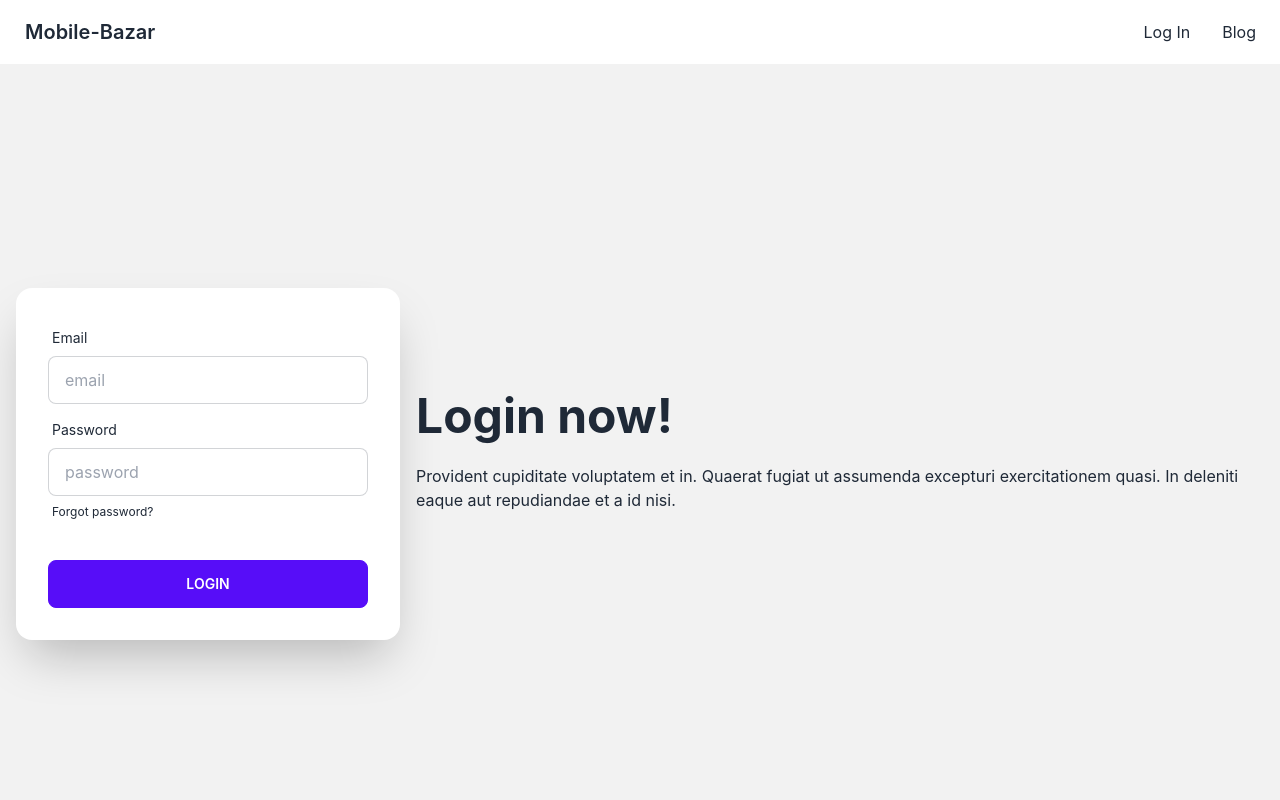
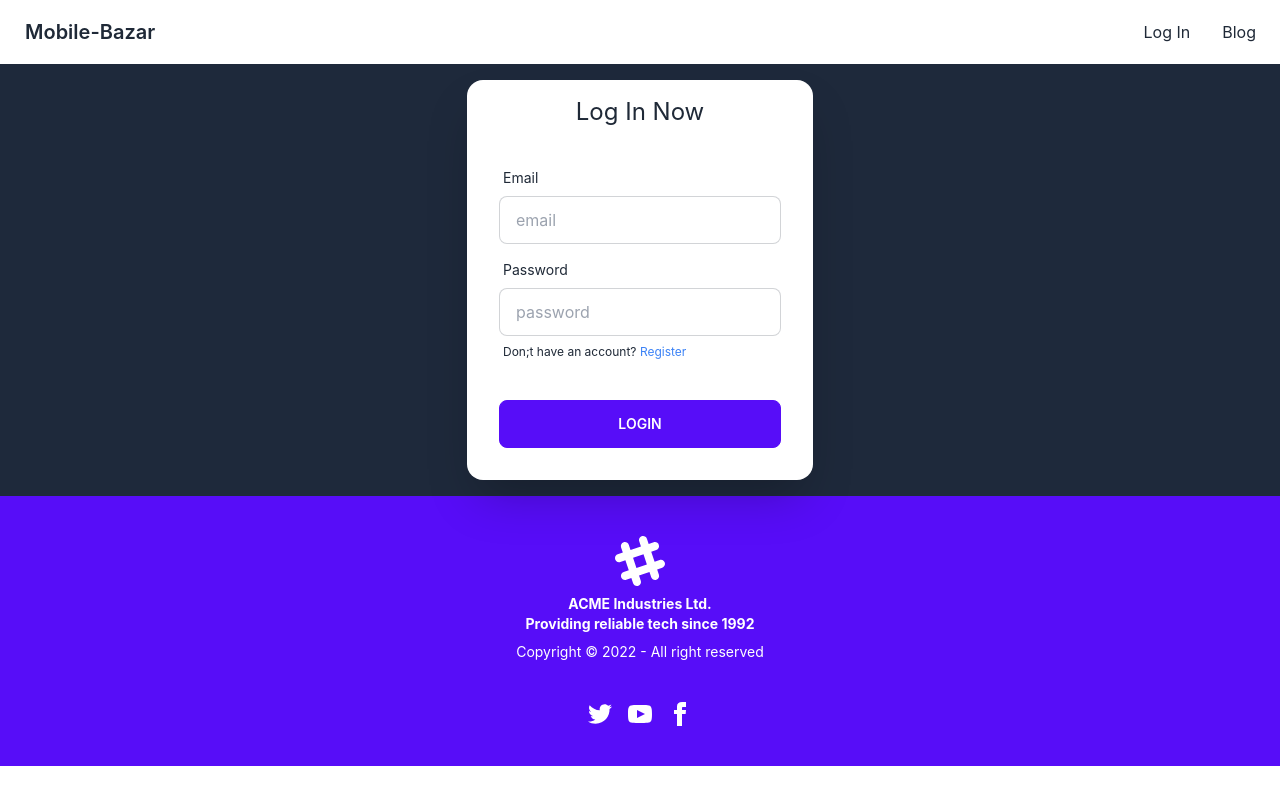
Before and after one commit to AnisurRahman06046/Mobile-Bazar-Client-Side, a React (Create React App) app: page /login in a window 1280 px wide. Shown: the top 800 px of the page. Built offline with nearby package versions, Linux system fonts and the light colour scheme.

Commit message:
login page modified

```diff
--- a/src/Pages/LogIn/LogIn.js
+++ b/src/Pages/LogIn/LogIn.js
@@ -1,19 +1,13 @@
 import React from "react";
+import { Link } from "react-router-dom";
 
 const LogIn = () => {
   return (
     <div>
-      <div className="hero min-h-screen bg-base-200">
+      <div className="hero  bg-slate-800">
         <div className="hero-content flex-col lg:flex-row-reverse">
-          <div className="text-center lg:text-left">
-            <h1 className="text-5xl font-bold">Login now!</h1>
-            <p className="py-6">
-              Provident cupiditate voluptatem et in. Quaerat fugiat ut assumenda
-              excepturi exercitationem quasi. In deleniti eaque aut repudiandae
-              et a id nisi.
-            </p>
-          </div>
           <div className="card flex-shrink-0 w-full max-w-sm shadow-2xl bg-base-100">
+            <h1 className="text-2xl text-center mt-4 ">Log In Now</h1>
             <div className="card-body">
               <div className="form-control">
                 <label className="label">
@@ -35,9 +29,10 @@ const LogIn = () => {
                   className="input input-bordered"
                 />
                 <label className="label">
-                  <a href="#" className="label-text-alt link link-hover">
-                    Forgot password?
-                  </a>
+                  <Link href="#" className="label-text-alt link link-hover">
+                    Don;t have an account?{" "}
+                    <span className="text-blue-500">Register</span>
+                  </Link>
                 </label>
               </div>
               <div className="form-control mt-6">
```
